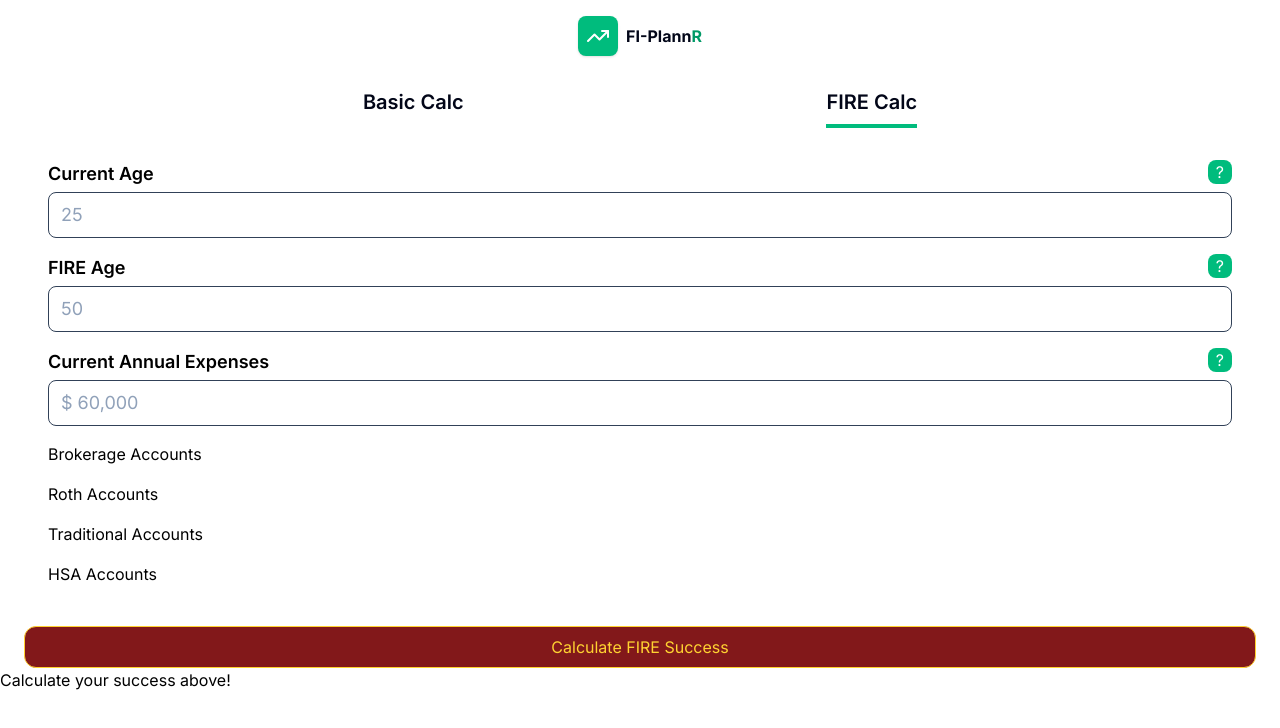
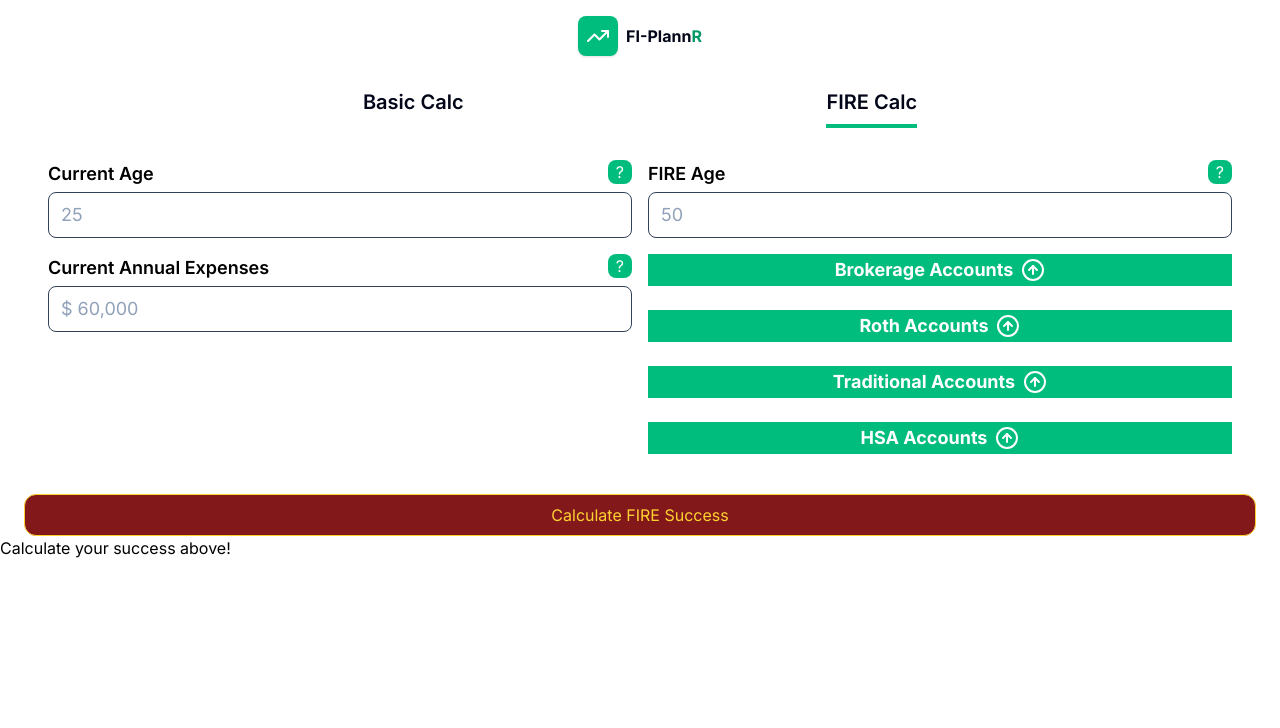
Before and after one commit to jwilliams21/fi-plannr, a React (Vite) app: page /fire in a window 1280 px wide. Shown: the top 728 px of the page. Built offline with nearby package versions, Linux system fonts and the light colour scheme.

Commit message:
Fire Input positioning and expand/collapse title

```diff
--- a/src/components/FireInputs.jsx
+++ b/src/components/FireInputs.jsx
@@ -1,6 +1,7 @@
 import { useState } from 'react';
 import { InputField } from './ui/InputField';
 import { Button } from './ui/Button';
+import { ArrowUpCircle, ArrowDownCircle } from 'lucide-react';
 
 export default function FireInputs({register, errors}) {
     const [brokerageOpen, setBrokerageOpen] = useState(false);
@@ -25,7 +26,8 @@ export default function FireInputs({register, errors}) {
     }
 
     return (
-        <div className='p-6 w-full flex flex-col gap-4'>
+        <div className='p-6 w-full flex flex-col'>
+            <div className='grid grid-cols-1 gap-4 md:grid-cols-2'>
                 <InputField
                     id='currentAge'
                     name='currentAge'
@@ -68,12 +70,16 @@ export default function FireInputs({register, errors}) {
                     description='Add up everything you spend money on throughout the year (e.g., mortgage, car payments, take-out, lightsaber-dueling lessons, etc.).'
                 />
 
-            <div>
-                <div onClick={() => toggleBrokerage()}>
+                <div className='flex flex-col gap-6'>
+                    <div className='flex flex-col gap-2'>
+                        <div
+                        className='flex gap-2 justify-center items-center text-lg font-bold border-2 border-emerald-500 bg-emerald-500 text-white text-center'
+                        onClick={() => toggleBrokerage()}>
                             <h2>Brokerage Accounts</h2>
+                            {brokerageOpen ? <ArrowDownCircle /> : <ArrowUpCircle />}
                         </div>
                         {brokerageOpen &&
-                <div>
+                        <div className='flex flex-col gap-2'>
                             <InputField
                                 id='totalBrokerage'
                                 name='totalBrokerage'
@@ -118,12 +124,15 @@ export default function FireInputs({register, errors}) {
                         </div>}
                     </div>
 
-            <div>
-                <div onClick={() => toggleRoth()}>
+                    <div className='flex flex-col gap-2'>
+                        <div
+                        className='flex gap-2 justify-center items-center text-lg font-bold border-2 border-emerald-500 bg-emerald-500 text-white text-center'
+                        onClick={() => toggleRoth()}>
                             <h2>Roth Accounts</h2>
+                            {rothOpen ? <ArrowDownCircle /> : <ArrowUpCircle />}
                         </div>
                         {rothOpen &&
-                <div>
+                        <div className='flex flex-col gap-2'>
                             <InputField
                                 id='totalRoth'
                                 name='totalRoth'
@@ -168,12 +177,15 @@ export default function FireInputs({register, errors}) {
                         </div>}
                     </div>
 
-            <div>
-                <div onClick={() => toggleTraditional()}>
+                    <div className='flex flex-col gap-2'>
+                        <div
+                        className='flex gap-2 justify-center items-center text-lg font-bold border-2 border-emerald-500 bg-emerald-500 text-white text-center'
+                        onClick={() => toggleTraditional()}>
                             <h2>Traditional Accounts</h2>
+                            {traditionalOpen ? <ArrowDownCircle /> : <ArrowUpCircle />}
                         </div>
                         {traditionalOpen &&
-                <div>
+                        <div className='flex flex-col gap-2'>
                             <InputField
                                 id='totalTraditional'
                                 name='totalTraditional'
@@ -232,12 +244,15 @@ export default function FireInputs({register, errors}) {
                         </div>}
                     </div>
 
-            <div>
-                <div onClick={() => toggleHsa()}>
+                    <div className='flex flex-col gap-2'>
+                        <div
+                        className='flex gap-2 justify-center items-center text-lg font-bold border-2 border-emerald-500 bg-emerald-500 text-white text-center'
+                        onClick={() => toggleHsa()}>
                             <h2>HSA Accounts</h2>
+                            {hsaOpen ? <ArrowDownCircle /> : <ArrowUpCircle />}
                         </div>
                         {hsaOpen &&
-                <div>
+                        <div className='flex flex-col gap-2'>
                             <InputField
                                 id='totalHsa'
                                 name='totalHsa'
@@ -282,6 +297,8 @@ export default function FireInputs({register, errors}) {
                             />
                         </div>}
                     </div>
+                </div>
+            </div>
 
         </div>
     )
```
Lines whose indentation alone changed are shown as unchanged.
